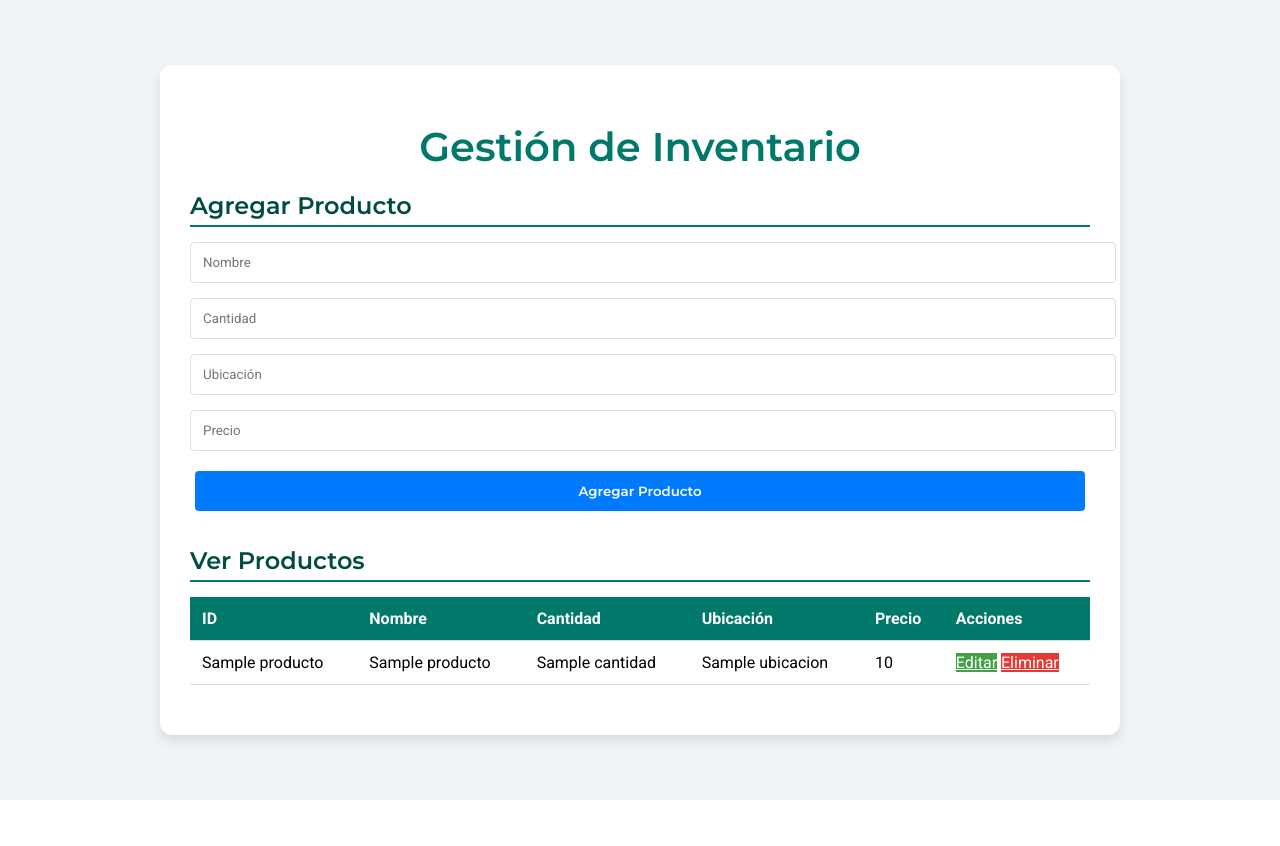
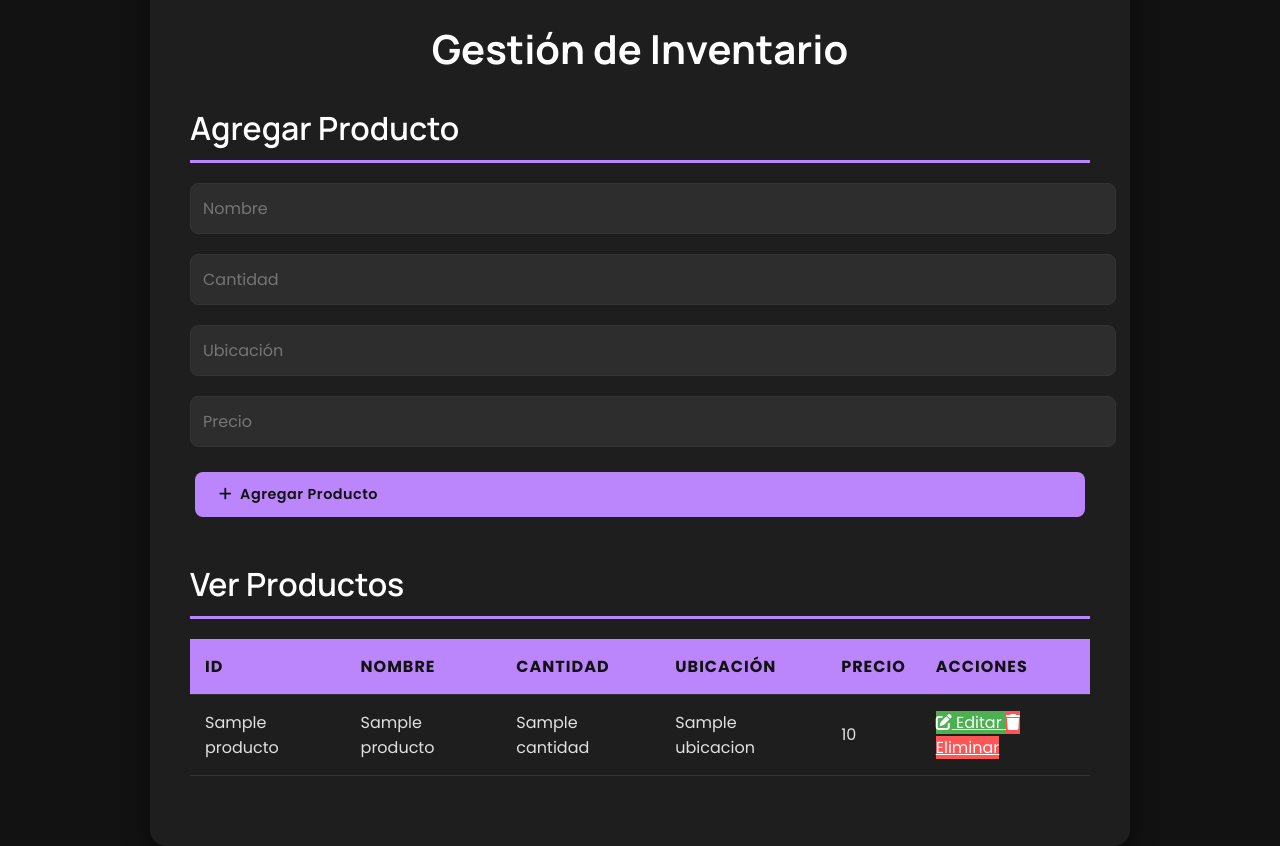
Before and after one commit to Nicolukazzz/proyecto-nelson, a Flask app: template templates/index.html in a window 1280 px wide. Before the commit the page ends 800 px from the top, so only its background shows below. Run offline with Flask 3, Linux system fonts and the light colour scheme; the template is opened without the code that fills it: most values are stand-ins (such as "Sample title", 1, 10 or a date in 2020).

Commit message:
Update templates and static

```diff
--- a/static/style.css
+++ b/static/style.css
@@ -1,97 +1,161 @@
 body {
-    font-family: 'Roboto', sans-serif;
-    background-color: #f0f4f8;
+    font-family: 'Poppins', sans-serif;
+    background-color: #121212;
     margin: 0;
     padding: 0;
     display: flex;
     justify-content: center;
     align-items: center;
     height: 100vh;
+    color: #e0e0e0;
 }
+
 .container {
-    background-color: #ffffff;
-    padding: 30px;
-    border-radius: 12px;
-    box-shadow: 0 6px 12px rgba(0, 0, 0, 0.1);
+    background-color: #1e1e1e;
+    padding: 40px;
+    border-radius: 16px;
+    box-shadow: 0 8px 24px rgba(0, 0, 0, 0.5);
     max-width: 900px;
     width: 100%;
+    animation: fadeIn 0.5s ease-in-out;
 }
+
 h1 {
-    font-family: 'Montserrat', sans-serif;
-    font-size: 2.5em;
+    font-family: 'Manrope', sans-serif;
+    font-size: 4em; /* Título grande al inicio */
     text-align: center;
-    color: #00796b;
+    color: #ffffff;
+    margin-bottom: 30px;
+    font-weight: 700;
+    transition: font-size 0.5s ease; /* Transición para reducir el tamaño */
+}
+
+h1.small {
+    font-size: 2.5em; /* Título más pequeño después de cargar */
+}
+
+h2 {
+    font-family: 'Manrope', sans-serif;
+    font-size: 2em;
+    color: #ffffff;
+    border-bottom: 3px solid #bb86fc;
+    padding-bottom: 10px;
     margin-bottom: 20px;
+    font-weight: 600;
 }
-h2 {
-    font-family: 'Montserrat', sans-serif;
-    font-size: 1.5em;
-    color: #004d40;
-    border-bottom: 2px solid #00796b;
-    padding-bottom: 5px;
-    margin-bottom: 15px;
-}
+
 table {
     width: 100%;
     border-collapse: collapse;
-    margin-bottom: 20px;
+    margin-bottom: 30px;
 }
+
 th, td {
-    padding: 12px;
+    padding: 15px;
     text-align: left;
-    border-bottom: 1px solid #ddd;
+    border-bottom: 1px solid #333;
 }
+
 th {
-    background-color: #00796b;
-    color: white;
+    background-color: #bb86fc;
+    color: #121212;
     font-weight: 700;
+    text-transform: uppercase;
+    letter-spacing: 1px;
 }
+
 button {
-    padding: 12px 20px;
+    padding: 12px 24px;
     margin: 5px;
     border: none;
     cursor: pointer;
-    border-radius: 4px;
-    transition: background-color 0.3s ease;
-    font-family: 'Montserrat', sans-serif;
+    border-radius: 8px;
+    transition: all 0.3s ease;
+    font-family: 'Poppins', sans-serif;
     font-weight: 600;
+    font-size: 0.9em;
+    letter-spacing: 0.5px;
+    display: inline-flex;
+    align-items: center;
+    gap: 8px;
 }
+
 button:hover {
-    opacity: 0.9;
+    transform: translateY(-2px);
+    box-shadow: 0 4px 8px rgba(0, 0, 0, 0.3);
 }
+
 .delete {
-    background-color: #e53935;
+    background-color: #ff5555;
     color: white;
 }
+
 .delete:hover {
-    background-color: #d32f2f;
+    background-color: #ff3333;
 }
+
 .edit {
-    background-color: #43a047;
+    background-color: #4caf50;
     color: white;
 }
+
 .edit:hover {
-    background-color: #388e3c;
+    background-color: #45a049;
 }
+
 form {
     display: flex;
     flex-direction: column;
-    gap: 15px;
+    gap: 20px;
 }
+
 input {
     padding: 12px;
-    border: 1px solid #ddd;
-    border-radius: 4px;
+    border: 1px solid #333;
+    border-radius: 8px;
     width: 100%;
-    font-family: 'Roboto', sans-serif;
+    font-family: 'Poppins', sans-serif;
+    font-size: 1em;
+    transition: border-color 0.3s ease;
+    background-color: #2d2d2d;
+    color: #e0e0e0;
 }
+
 input:focus {
-    border-color: #00796b;
+    border-color: #bb86fc;
     outline: none;
+    box-shadow: 0 0 8px rgba(187, 134, 252, 0.3);
 }
+
 .section {
-    margin-bottom: 30px;
+    margin-bottom: 40px;
 }
+
 .section:last-child {
     margin-bottom: 0;
 }
+
+/* Animaciones */
+@keyframes fadeIn {
+    from {
+        opacity: 0;
+        transform: translateY(20px);
+    }
+    to {
+        opacity: 1;
+        transform: translateY(0);
+    }
+}
+
+/* Efecto de reducción del título */
+@keyframes shrinkTitle {
+    from {
+        font-size: 4em;
+    }
+    to {
+        font-size: 2.5em;
+    }
+}
+
+/* Iconos para botones */
+@import url('https://cdnjs.cloudflare.com/ajax/libs/font-awesome/6.0.0-beta3/css/all.min.css');
--- a/templates/edit.html
+++ b/templates/edit.html
@@ -5,6 +5,10 @@
     <meta name="viewport" content="width=device-width, initial-scale=1.0">
     <title>Editar Producto</title>
     <link href="https://fonts.googleapis.com/css2?family=Roboto:wght@400;700&family=Montserrat:wght@600&display=swap" rel="stylesheet">
+    <!-- Fuentes de Google Fonts -->
+    <link href="https://fonts.googleapis.com/css2?family=Poppins:wght@400;600;700&family=Manrope:wght@600;700&display=swap" rel="stylesheet">
+    <!-- Iconos de FontAwesome -->
+    <link href="https://cdnjs.cloudflare.com/ajax/libs/font-awesome/6.0.0-beta3/css/all.min.css" rel="stylesheet">
     <link rel="stylesheet" href="{{ url_for('static', filename='style.css') }}">
 </head>
 <body>
--- a/templates/index.html
+++ b/templates/index.html
@@ -4,12 +4,15 @@
     <meta charset="UTF-8">
     <meta name="viewport" content="width=device-width, initial-scale=1.0">
     <title>Gestión de Inventario</title>
-    <link href="https://fonts.googleapis.com/css2?family=Roboto:wght@400;700&family=Montserrat:wght@600&display=swap" rel="stylesheet">
+    <!-- Fuentes de Google Fonts -->
+    <link href="https://fonts.googleapis.com/css2?family=Poppins:wght@400;600;700&family=Manrope:wght@600;700&display=swap" rel="stylesheet">
+    <!-- Iconos de FontAwesome -->
+    <link href="https://cdnjs.cloudflare.com/ajax/libs/font-awesome/6.0.0-beta3/css/all.min.css" rel="stylesheet">
     <link rel="stylesheet" href="{{ url_for('static', filename='style.css') }}">
 </head>
 <body>
     <div class="container">
-        <h1>Gestión de Inventario</h1>
+        <h1 id="main-title">Gestión de Inventario</h1>
         <div class="section">
             <h2>Agregar Producto</h2>
             <form action="{{ url_for('add_producto') }}" method="POST">
@@ -17,7 +20,9 @@
                 <input type="number" name="cantidad" placeholder="Cantidad" required>
                 <input type="text" name="ubicacion" placeholder="Ubicación" required>
                 <input type="number" name="precio" placeholder="Precio" step="0.01" required>
-                <button type="submit" style="background-color: #007bff; color: white;">Agregar Producto</button>
+                <button type="submit" style="background-color: #bb86fc; color: #121212;">
+                    <i class="fas fa-plus"></i> Agregar Producto
+                </button>
             </form>
         </div>
         <div class="section">
@@ -42,8 +47,12 @@
                         <td>{{ producto.ubicacion }}</td>
                         <td>{{ producto.precio }}</td>
                         <td>
-                            <a href="{{ url_for('edit_producto', id=id) }}" class="edit">Editar</a>
-                            <a href="{{ url_for('delete_producto', id=id) }}" class="delete">Eliminar</a>
+                            <a href="{{ url_for('edit_producto', id=id) }}" class="edit">
+                                <i class="fas fa-edit"></i> Editar
+                            </a>
+                            <a href="{{ url_for('delete_producto', id=id) }}" class="delete">
+                                <i class="fas fa-trash"></i> Eliminar
+                            </a>
                         </td>
                     </tr>
                     {% endfor %}
@@ -51,5 +60,13 @@
             </table>
         </div>
     </div>
+
+    <script>
+        // Reducir el tamaño del título después de cargar la página
+        window.onload = function() {
+            const title = document.getElementById('main-title');
+            title.classList.add('small');
+        };
+    </script>
 </body>
 </html>
```
